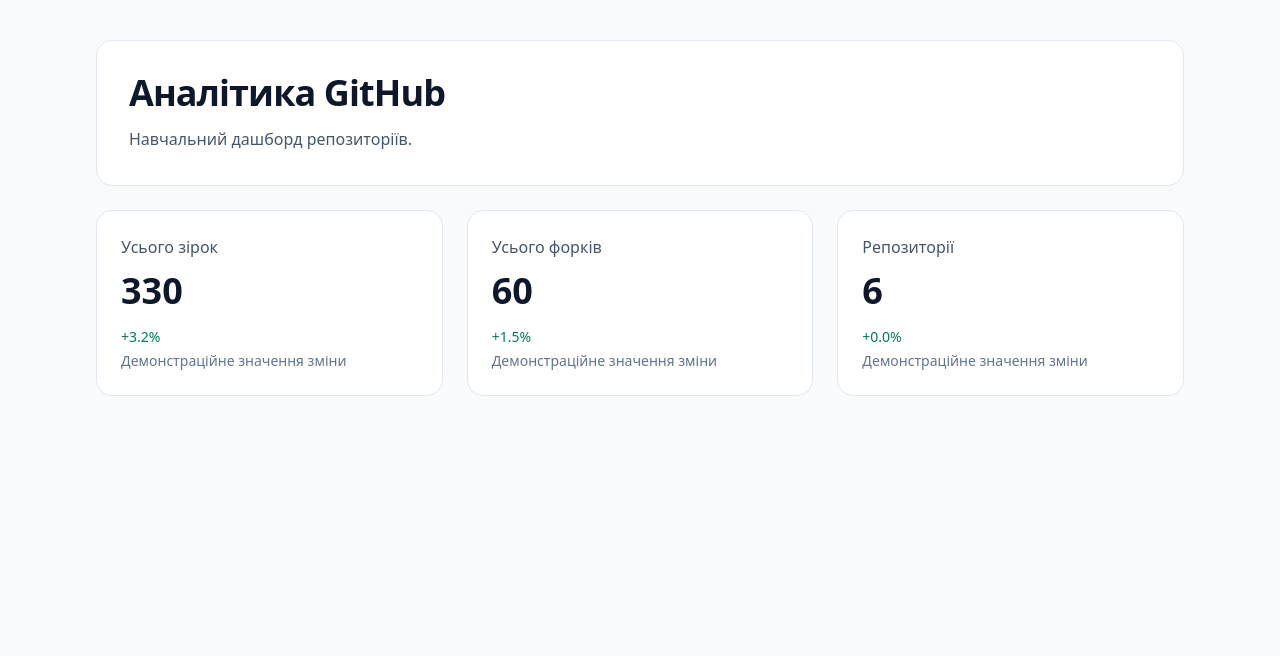
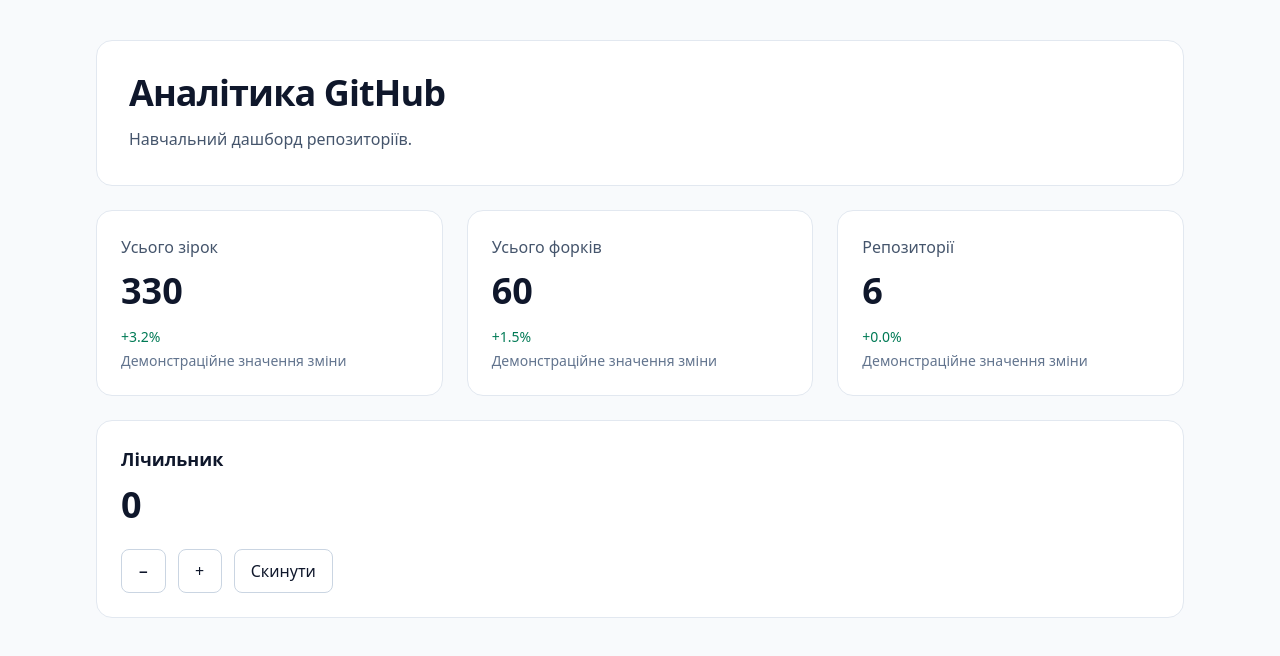
Before and after one commit to SkyKals/GitHub-Analytics-Dashboard, a React (Vite) app: page / in a window 1280 px wide. Shown: the top 656 px of the page. Built offline with nearby package versions, Linux system fonts and the light colour scheme.

Commit message:
LAB-01: add counter widget

```diff
--- a/src/App.tsx
+++ b/src/App.tsx
@@ -1,3 +1,4 @@
+import Counter from './components/Counter'
 import DashboardLayout from './components/DashboardLayout'
 import KpiCard from './components/KpiCard'
 import { repositories } from './data/repositories'
@@ -21,6 +22,7 @@
         <KpiCard title="Усього форків" value={totalForks} change="+1.5%" />
         <KpiCard title="Репозиторії" value={repositories.length} change="+0.0%" />
       </section>
+      <Counter initialValue={0} />
     </DashboardLayout>
   )
 }
--- /dev/null
+++ b/src/components/Counter.tsx
@@ -0,0 +1,60 @@
+import { useState } from 'react'
+
+type CounterProps = {
+  initialValue: number
+}
+
+export default function Counter({ initialValue }: CounterProps) {
+  const [count, setCount] = useState(initialValue)
+
+  function handleIncrement() {
+    setCount((currentCount) => currentCount + 1)
+  }
+
+  function handleDecrement() {
+    setCount((currentCount) => currentCount - 1)
+  }
+
+  function handleReset() {
+    setCount(initialValue)
+  }
+
+  return (
+    <section aria-label="Лічильник" className="rounded-2xl border border-slate-200 bg-white p-6">
+      <h2 className="text-lg font-semibold text-slate-900">Лічильник</h2>
+      <output
+        aria-label="Поточне значення"
+        aria-live="polite"
+        className="mt-3 block text-4xl font-semibold tabular-nums text-slate-900"
+      >
+        {count}
+      </output>
+      <div className="mt-6 flex flex-wrap gap-3">
+        <button
+          type="button"
+          aria-label="Зменшити на 1"
+          onClick={handleDecrement}
+          className="min-h-11 min-w-11 rounded-lg border border-slate-300 px-4 py-2 font-medium text-slate-900 hover:bg-slate-100"
+        >
+          −
+        </button>
+        <button
+          type="button"
+          aria-label="Збільшити на 1"
+          onClick={handleIncrement}
+          className="min-h-11 min-w-11 rounded-lg border border-slate-300 px-4 py-2 font-medium text-slate-900 hover:bg-slate-100"
+        >
+          +
+        </button>
+        <button
+          type="button"
+          aria-label="Скинути лічильник"
+          onClick={handleReset}
+          className="min-h-11 rounded-lg border border-slate-300 px-4 py-2 font-medium text-slate-900 hover:bg-slate-100"
+        >
+          Скинути
+        </button>
+      </div>
+    </section>
+  )
+}
```
